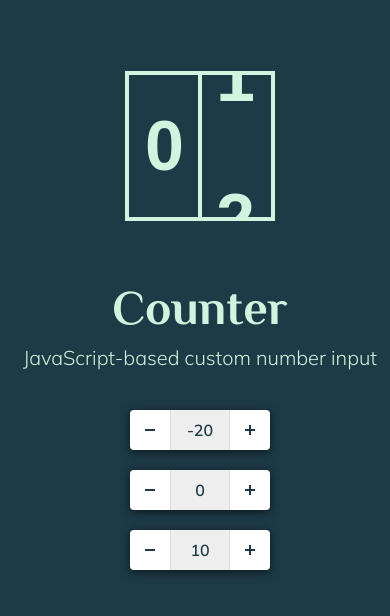
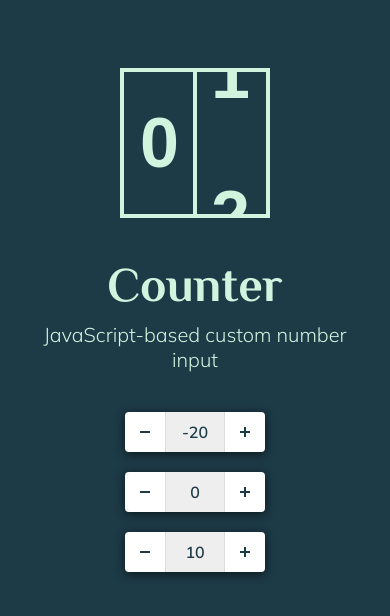
Before and after one commit to gsidnick/counter, a website: page src/index.html in a window 390 px wide. Shown: the part 102-718 px from the top of the page. Drawn offline with Linux system fonts and the light colour scheme.

Commit message:
feat: add adaptive styles

```diff
--- a/src/css/styles.css
+++ b/src/css/styles.css
@@ -63,3 +63,24 @@ body {
   text-align: center;
   margin: 10px 0 20px 0;
 }
+
+@media screen and (max-width: 1199px) {
+  .wrapper {
+    padding: 30px 0;
+  }
+  .header__heading {
+    margin: 40px 0 0 0;
+  }
+}
+
+@media screen and (max-width: 400px) {
+  .wrapper {
+    width: 320px;
+  }
+}
+
+@media screen and (max-width: 340px) {
+  .wrapper {
+    width: 260px;
+  }
+}
```
